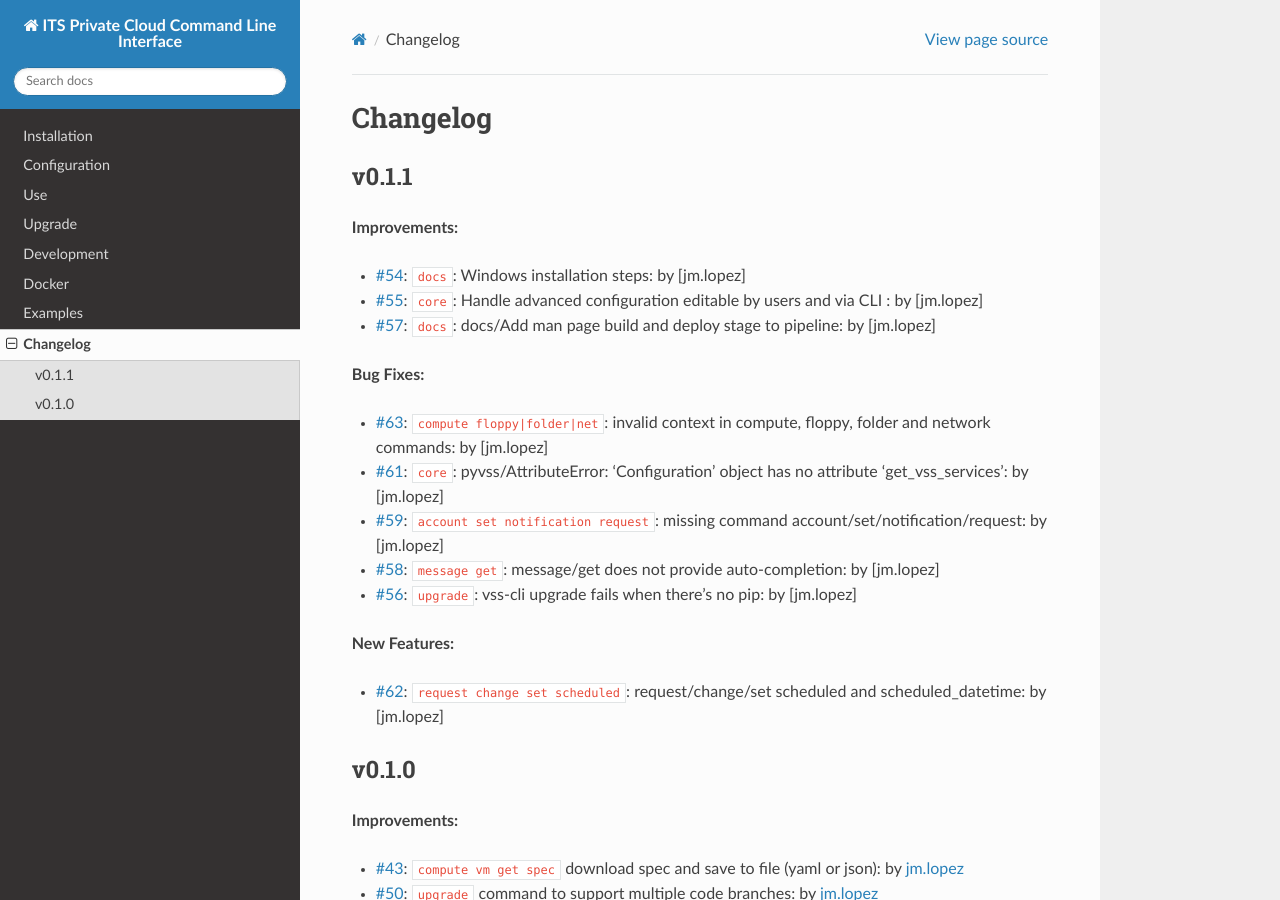
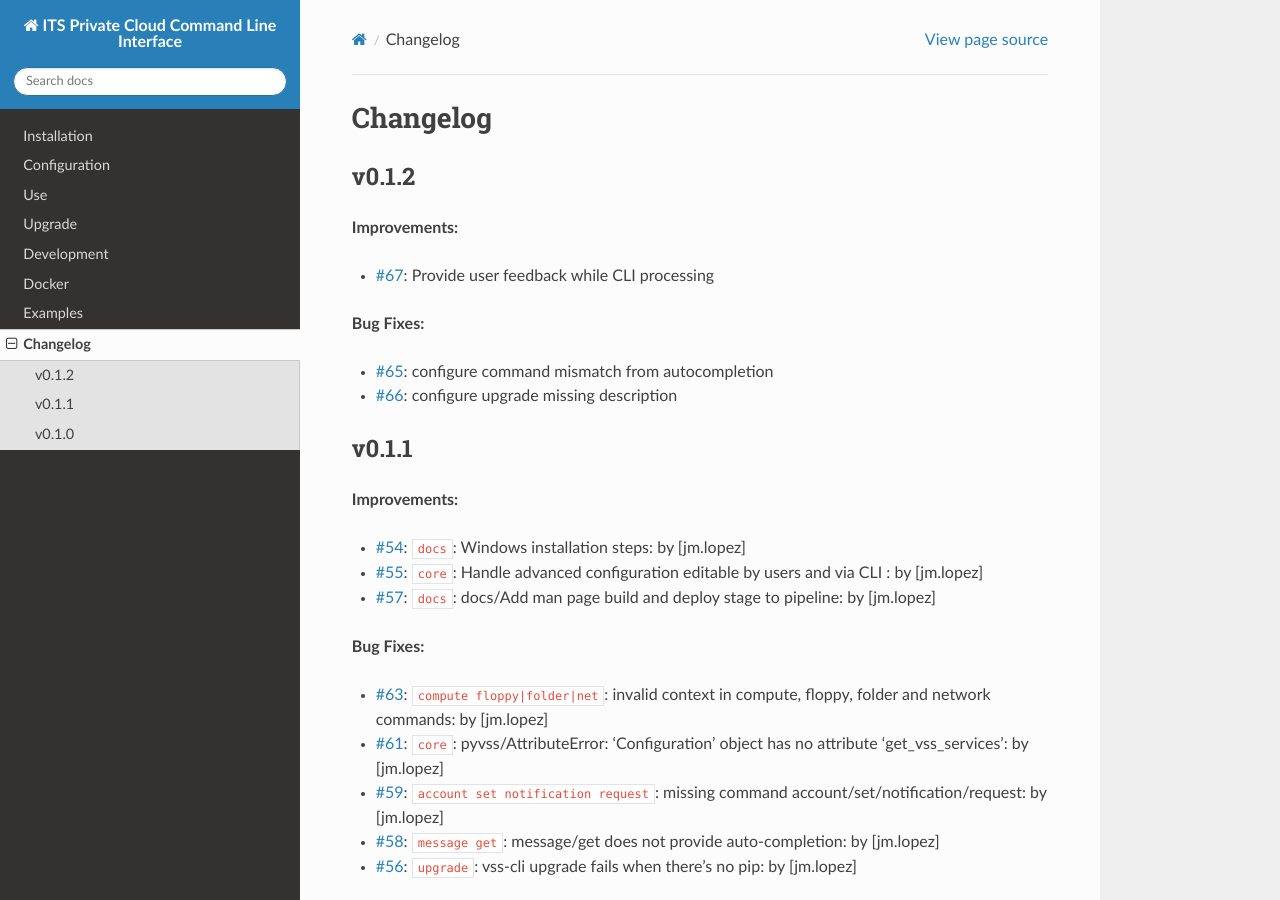
Before and after one commit to EIS-ITS/vss-cli, a Sphinx documentation site: the page built from docs/changelog.rst, in a window 1280 px wide and 900 px high. Built offline with Sphinx 7.4.7 and the Read the Docs theme 2.0.0, drawn with Linux system fonts in a browser that asks for light colours; the version number could not be read and is left out.

Commit message:
Issue #70: Version release v0.1.2 🎉 - Bump version: 0.1.2-dev2 → 0.1.2 - Update changelog:   - docs/changelog.rst   - CHANGELOG.md - Update docker images - fixes #70

```diff
--- a/docs/changelog.rst
+++ b/docs/changelog.rst
@@ -1,6 +1,18 @@
 =========
 Changelog
 =========
+
+v0.1.2
+======
+
+**Improvements:**
+
+- `#67`_: Provide user feedback while CLI processing
+
+**Bug Fixes:**
+
+- `#65`_: configure command mismatch from autocompletion
+- `#66`_: configure upgrade missing description
 
 v0.1.1
 ======
@@ -77,7 +89,9 @@ v0.1.0
 
 .. Links to issues section
 
-
+.. _`#67`: https://gitlab-ee.eis.utoronto.ca/vss/vss-cli/issues/67
+.. _`#66`: https://gitlab-ee.eis.utoronto.ca/vss/vss-cli/issues/66
+.. _`#65`: https://gitlab-ee.eis.utoronto.ca/vss/vss-cli/issues/65
 .. _`#63`: https://gitlab-ee.eis.utoronto.ca/vss/vss-cli/issues/63
 .. _`#62`: https://gitlab-ee.eis.utoronto.ca/vss/vss-cli/issues/62
 .. _`#61`: https://gitlab-ee.eis.utoronto.ca/vss/vss-cli/issues/61
```
Also changed, not shown: CHANGELOG.md (+12 -0 lines), .bumpversion.cfg, 3 other files.
